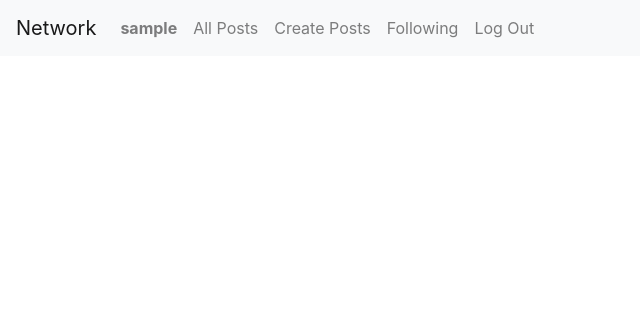
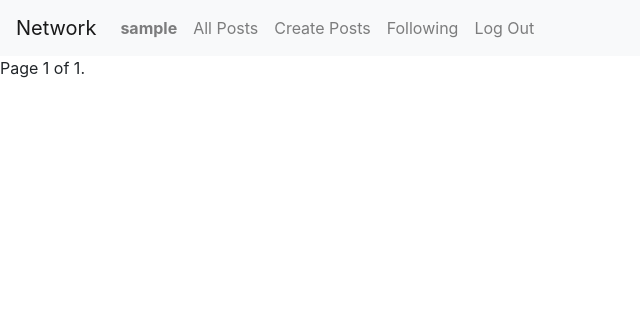
Before and after one commit to soumyadeepm04/Project4, a Django app: page /all_posts in a window 1280 px wide. Shown: the top 316 px of the page, without its empty margins (0-640 px from the left). Run offline with Django 3.2, Linux system fonts and the light colour scheme; the visitor is signed in with stand-in values (Sample User, id 1); data that the repository does not hold is empty; some libraries are stand-ins or nearby versions.

Commit message:
fix bugs and make efficient

```diff
--- a/network/templates/network/all_posts.html
+++ b/network/templates/network/all_posts.html
@@ -9,4 +9,21 @@
             <div>Likes: {{ post.likes }}</div>
         </div>
     {% endfor %}
+    <div class="pagination">
+        <span class="step-links">
+            {% if posts.has_previous %}
+                <a href="?page=1">&laquo; first</a>
+                <a href="?page={{ posts.previous_page_number }}">previous</a>
+            {% endif %}
+
+            <span class="current">
+                Page {{ posts.number }} of {{ posts.paginator.num_pages }}.
+            </span>
+
+            {% if posts.has_next %}
+                <a href="?page={{ posts.next_page_number }}">next</a>
+                <a href="?page={{ posts.paginator.num_pages }}">last &raquo;</a>
+            {% endif %}
+        </span>
+    </div>
 {% endblock %}
--- a/network/templates/network/layout.html
+++ b/network/templates/network/layout.html
@@ -18,7 +18,7 @@
               <ul class="navbar-nav mr-auto">
                 {% if user.is_authenticated %}
                     <li class="nav-item">
-                        <a class="nav-link" href="{% url 'profile' user.id %}"><strong>{{ user.username }}</strong></a>
+                        <a class="nav-link" href="{% url 'user_profile' user.id %}"><strong>{{ user.username }}</strong></a>
                     </li>
                 {% endif %}
                 <li class="nav-item">
--- a/network/urls.py
+++ b/network/urls.py
@@ -11,6 +11,7 @@ urlpatterns = [
     path("create_posts", views.create_posts, name = "create_posts"),
     path("all_posts", views.all_posts, name = "all_posts"),
     path("profile/<int:user_id>", views.profile, name="profile"),
+    path("user_profile/<int:user_id>", views.user_profile, name="user_profile"),
     path("follow/<int:id>", views.follow, name = "follow"),
     path("unfollow/<int:id>", views.unfollow, name = "unfollow"),
     path("following", views.following, name = "following")
--- a/network/views.py
+++ b/network/views.py
@@ -5,9 +5,20 @@ from django.shortcuts import render
 from django.urls import reverse
 from django.contrib.auth.decorators import login_required
 from django.views.decorators.csrf import csrf_exempt
+from django.core.paginator import Paginator
+from django.views.generic import ListView
 
 from .models import Followers, Following, Posts, Profile, User
 
+class PostsList(ListView):
+    paginate_by = 2
+    model = Posts
+
+def Pagination(request, post_list):
+    paginator = Paginator(post_list, 1)
+    page_number = request.GET.get("page")
+    posts_page = paginator.get_page(page_number)
+    return posts_page
 
 def index(request):
     return render(request, "network/index.html")
@@ -69,25 +80,33 @@ def register(request):
 def create_posts(request):
     if request.method == "POST":
         Posts.objects.create(user = request.user, content = request.POST["posts"], likes = 0)
-        return render(request, "network/all_posts.html", {
-            "posts":Posts.objects.order_by("-timestamp").all()
-        })
+        return HttpResponseRedirect(reverse("all_posts"))
 
     return render(request, "network/create_posts.html")
 
 @login_required(login_url='login')
 def all_posts(request):
+    posts_page = Pagination(request, Posts.objects.order_by("-timestamp").all())
     return render(request, "network/all_posts.html", {
-        "posts":Posts.objects.order_by("-timestamp").all()
+        "posts":posts_page
     })
 
+@login_required(login_url='login')
 def profile(request, user_id):
     x = Posts.objects.get(pk = user_id).user
     user_profile = Profile.objects.get(user = x)
-    user_posts = Posts.objects.filter(user = x).order_by("-timestamp")
-    exists = Followers.objects.filter(follower = request.user, user = user_id).exists()
+    exists = Followers.objects.filter(follower = request.user, user = x).exists()
+    user_posts = Pagination(request, Posts.objects.filter(user = x).order_by("-timestamp"))
     return render(request, "network/profiles.html", {
         "user_profile":user_profile, "user_posts":user_posts, "accessing_user":request.user, "exists":exists
+    })
+
+@login_required(login_url='login')
+def user_profile(request, user_id):
+    user_profile = Profile.objects.get(user = user_id)
+    user_posts = Pagination(request, Posts.objects.filter(user = user_id).order_by("-timestamp"))
+    return render(request, "network/profiles.html", {
+        "user_profile":user_profile, "user_posts":user_posts, "accessing_user":request.user
     })
 
 @csrf_exempt
@@ -125,7 +144,8 @@ def following(request):
     posts = []
     for following_user in following_users:
         posts.extend(Posts.objects.filter(user = following_user))
-    posts.sort(key=lambda x:Posts(x).timestamp, reverse=True)
+    posts.sort(key=lambda x:x.timestamp, reverse=True)
+    posts_page = Pagination(request, posts)
     return render(request, "network/all_posts.html", {
-        "posts":posts
+        "posts":posts_page
     })
```
Also changed, not shown: network/templates/network/profiles.html (+17 -0 lines).
